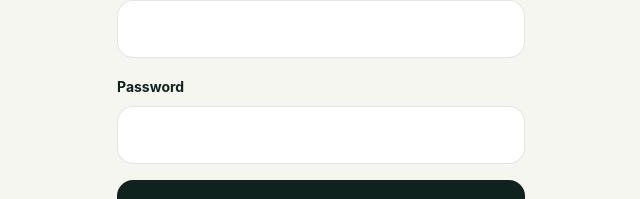
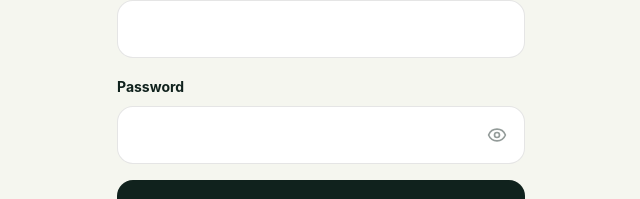
Before and after one commit to dominik7092-cloud/Polica, a Next.js app in the folder polica/: page /en/auth/login in a window 1280 px wide. Shown: the part 304-503 px from the top of the page, without its empty margins (319-959 px from the left). Built offline with nearby package versions, Linux system fonts and the light colour scheme.

Commit message:
Update page.tsx

```diff
--- a/polica/app/[locale]/auth/login/page.tsx
+++ b/polica/app/[locale]/auth/login/page.tsx
@@ -1,5 +1,6 @@
 import Link from "next/link";
 import { logIn } from "../actions";
+import { LoginPasswordField } from "@/components/login-password-field";
 
 export default function LoginPage({
   params,
@@ -20,7 +21,10 @@ export default function LoginPage({
         Log in to find available jobs near you.
       </p>
 
-      <form action={logIn} className="mt-8 space-y-4">
+      <form
+        action={logIn}
+        className="mt-8 space-y-4"
+      >
         <input
           type="hidden"
           name="locale"
@@ -28,7 +32,9 @@ export default function LoginPage({
         />
 
         <label className="block">
-          <span className="text-sm font-bold">Email</span>
+          <span className="text-sm font-bold">
+            Email
+          </span>
 
           <input
             name="email"
@@ -39,17 +45,7 @@ export default function LoginPage({
           />
         </label>
 
-        <label className="block">
-          <span className="text-sm font-bold">Password</span>
-
-          <input
-            name="password"
-            type="password"
-            autoComplete="current-password"
-            required
-            className="mt-2 w-full rounded-2xl border border-black/10 bg-white px-4 py-4 outline-none focus:border-mint"
-          />
-        </label>
+        <LoginPasswordField />
 
         <button
           type="submit"
```
